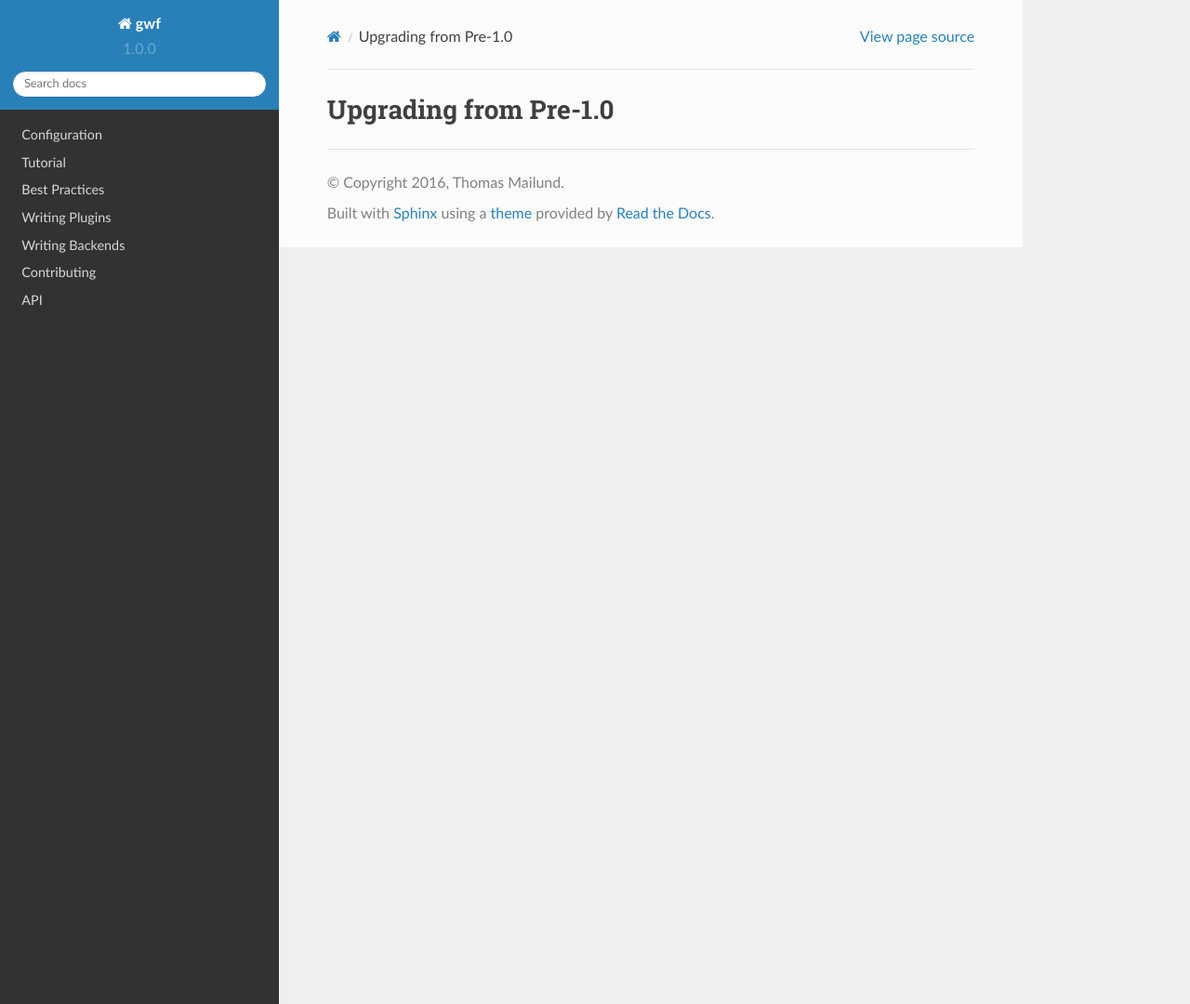
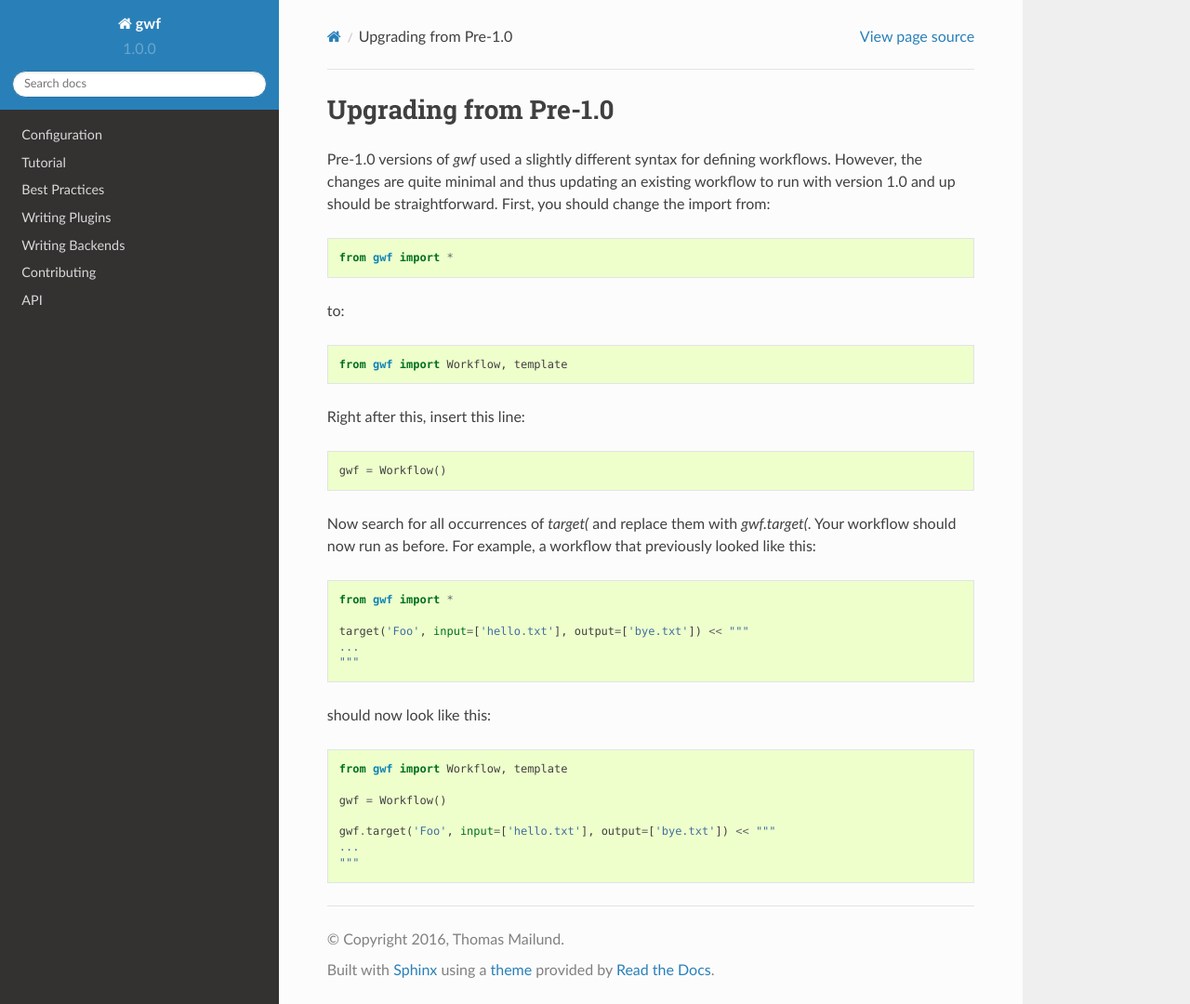
Before and after one commit to gwforg/gwf, a Sphinx documentation site: the page built from docs/upgrading_from_pre_1.0.rst, in a window 1280 px wide and 1080 px high. Shown: the whole window at 93% size. Built offline with Sphinx 7.4.7 and the Read the Docs theme 2.0.0, drawn with Linux system fonts in a browser that asks for light colours.

Commit message:
Instructions for converting pre-1.0 workflows for 1.0.

```diff
--- a/docs/upgrading_from_pre_1.0.rst
+++ b/docs/upgrading_from_pre_1.0.rst
@@ -1,2 +1,38 @@
 Upgrading from Pre-1.0
 ======================
+
+
+Pre-1.0 versions of *gwf* used a slightly different syntax for defining
+workflows. However, the changes are quite minimal and thus updating an
+existing workflow to run with version 1.0 and up should be straightforward.
+First, you should change the import from::
+
+    from gwf import *
+
+to::
+
+    from gwf import Workflow, template
+
+Right after this, insert this line::
+
+    gwf = Workflow()
+
+Now search for all occurrences of `target(` and replace them with `gwf.target(`.
+Your workflow should now run as before. For example, a workflow that previously
+looked like this::
+
+    from gwf import *
+
+    target('Foo', input=['hello.txt'], output=['bye.txt']) << """
+    ...
+    """
+
+should now look like this::
+
+    from gwf import Workflow, template
+
+    gwf = Workflow()
+
+    gwf.target('Foo', input=['hello.txt'], output=['bye.txt']) << """
+    ...
+    """
```
